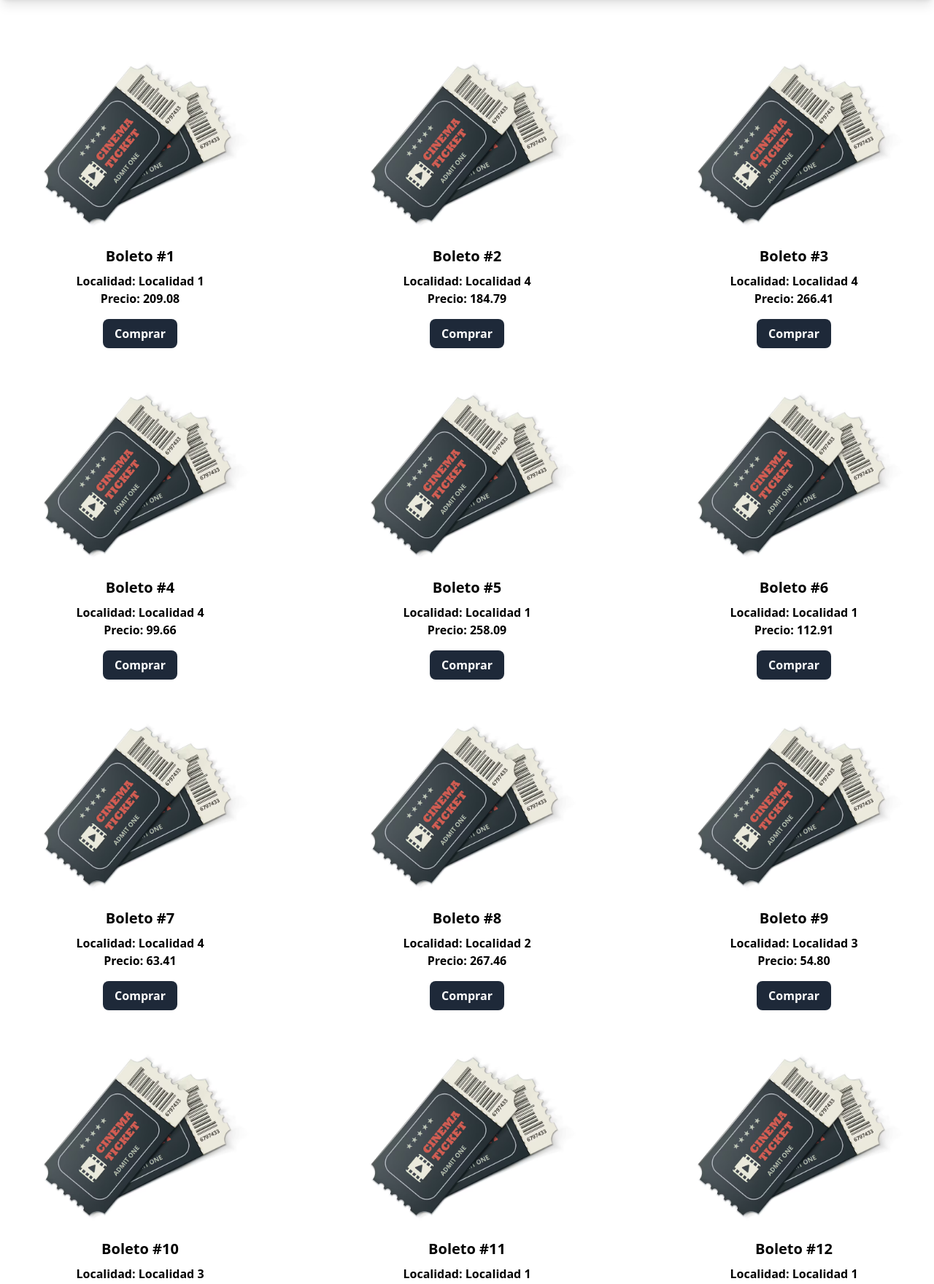
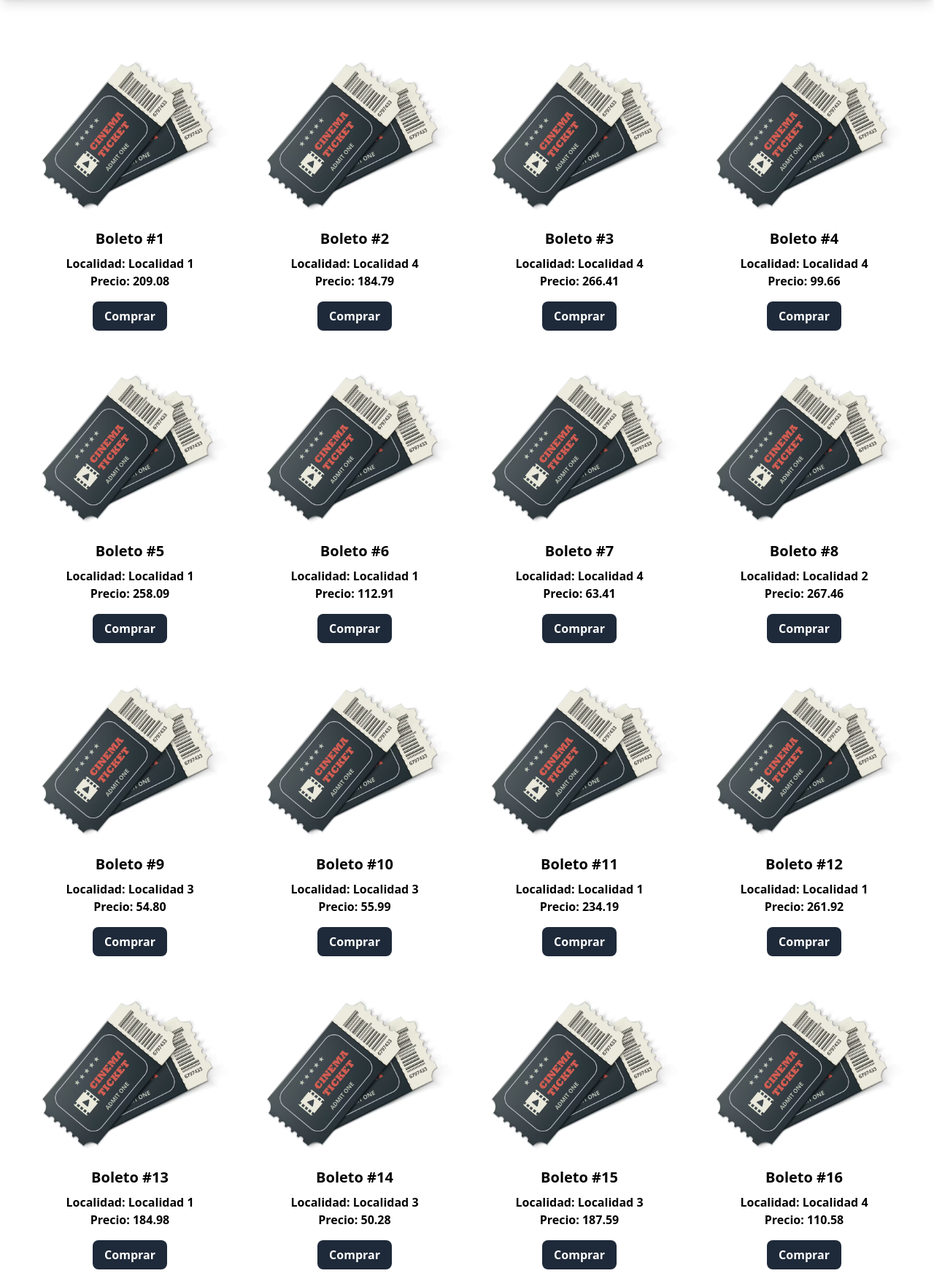
Before and after one commit to DinoCodeAdvisor/web-II-zavalagomez, a Django app: page /boletos in a window 1280 px wide. Shown: the part 60-1819 px from the top of the page at 73% size. Run offline with Django 5.2, Linux system fonts and the light colour scheme; data comes from the database, SQL or seed files in the repository.

Commit message:
Fixed Boletos and Eventos Layout to match description

```diff
--- a/templates/boletos.html
+++ b/templates/boletos.html
@@ -4,7 +4,7 @@
 
     <section class="w-full flex flex-row gap-4 mt-10 justify-center p-4">
 
-        <div class="flex flex-wrap gap-4 w-full justify-between px-4">
+        <div class="grid grid-cols-4 gap-4 w-full justify-between px-4">
             {% for boleto in boletos %}
                 {% include 'components/BoletoItem.html' with title=boleto.id localidad=boleto.evento_id.localidad_id.name precio=boleto.precio %}
             {% endfor %}
--- a/templates/eventos.html
+++ b/templates/eventos.html
@@ -6,7 +6,7 @@
 
     <section class="w-full flex flex-row gap-4 mt-10 justify-center p-4">
 
-        <div class="flex flex-wrap gap-4 w-full px-4">
+        <div class="grid grid-cols-3 gap-4 w-full px-4">
             {% for evento in eventos %}
                 {% include 'components/EventoItem.html' with title=evento.name localidad=evento.localidad_id.name descripcion=evento.descripcion %}
             {% endfor %}
--- a/templates/productos.html
+++ b/templates/productos.html
@@ -4,7 +4,7 @@
 
     <section class="w-full flex flex-row gap-4 mt-10 justify-center p-4">
 
-        <div class="flex flex-wrap gap-4 w-full justify-between px-4">
+        <div class="grid grid-cols-4 gap-4 w-full justify-between px-4">
             {% for producto in productos %}
                 {% include 'components/ProductoItem.html' with title=producto.name localidad=producto.localidad_id.name precio=producto.precio %}
             {% endfor %}
```
